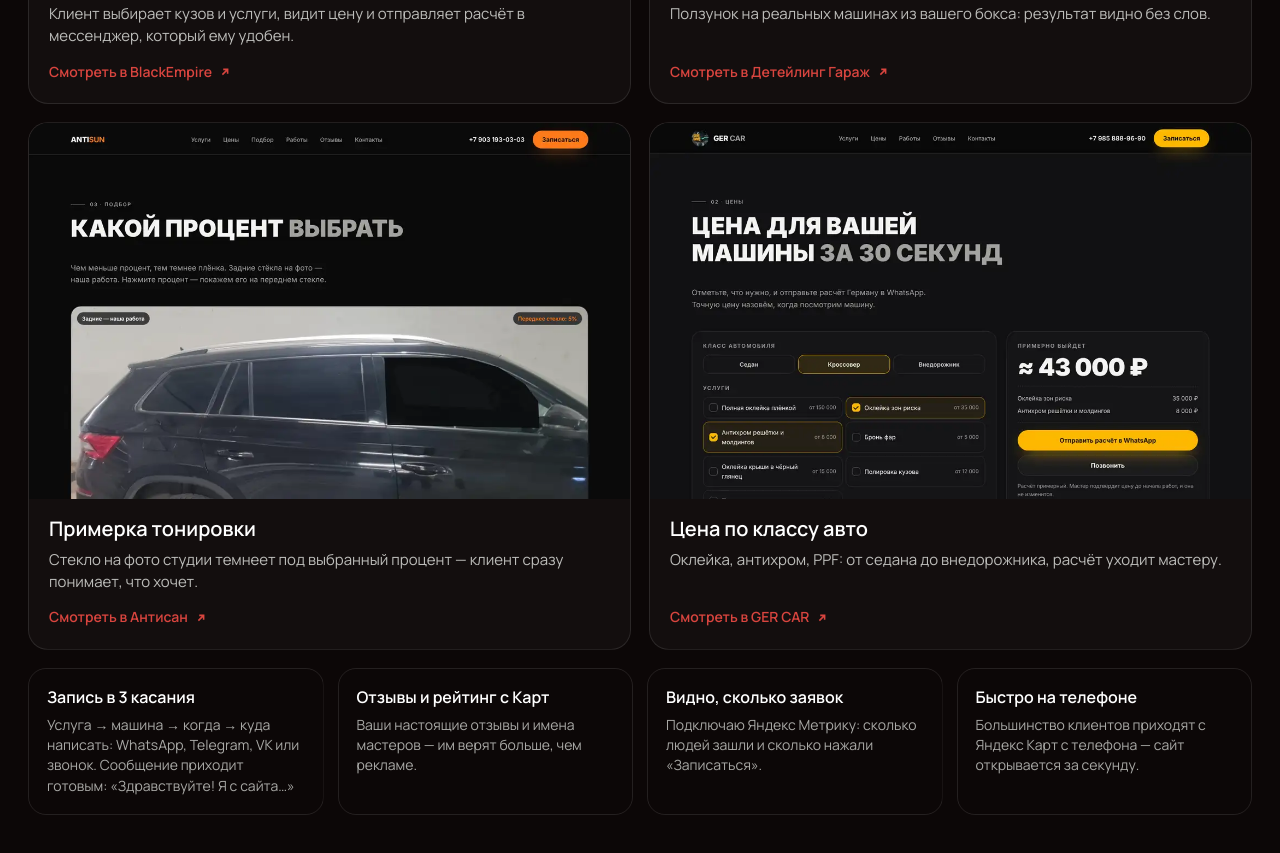
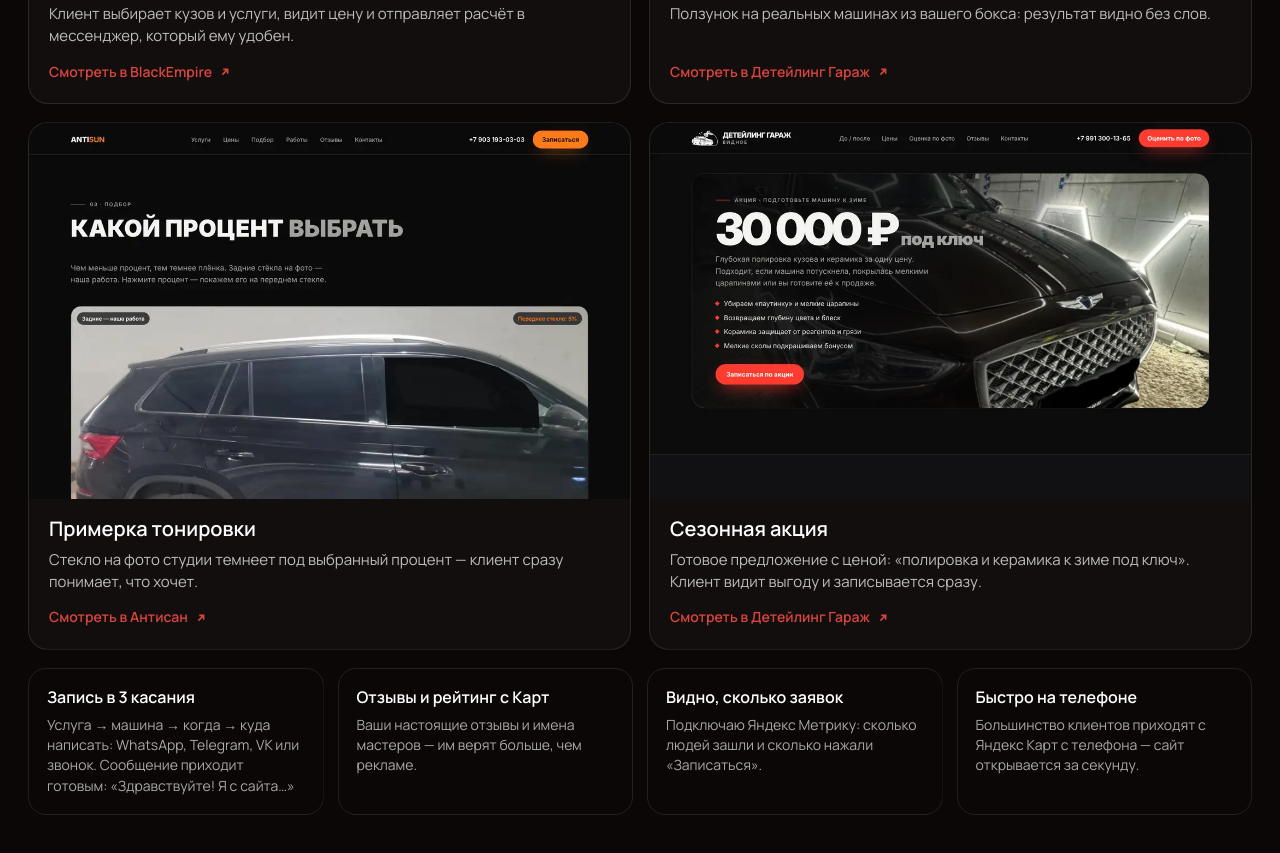
Before and after one commit to denis-sites/parad1se-sites, a plain HTML site: page index.html in a window 1280 px wide. Shown: the part 2619-3472 px from the top of the page. Drawn offline with Linux system fonts and the light colour scheme; animation ran at ten frames a second; a web font is replaced by a local one.

Commit message:
Заменить повторный калькулятор на карточку «Сезонная акция»
Co-Authored-By: Claude Opus 5.5 <noreply@anthropic.com>

```diff
--- a/index.html
+++ b/index.html
@@ -661,7 +661,7 @@ body{background:transparent!important}
     <a class="ft" href="https://blackempire-cars-detailing.netlify.app/" target="_blank" rel="noopener"><img src="img/f8fcdbeada.webp" alt="Калькулятор цены" loading="lazy" decoding="async"><div><b>Калькулятор цены</b><span>Клиент выбирает кузов и услуги, видит цену и отправляет расчёт в мессенджер, который ему удобен.</span><em>Смотреть в BlackEmpire <svg viewBox="0 0 16 16" fill="none" stroke="currentColor" stroke-width="1.8"><path d="M5 11L11 5M6 5h5v5"/></svg></em></div></a>
     <a class="ft" href="https://garage-detailing.netlify.app/" target="_blank" rel="noopener"><img src="img/66695fca94.webp" alt="До/после пальцем" loading="lazy" decoding="async"><div><b>До/после пальцем</b><span>Ползунок на реальных машинах из вашего бокса: результат видно без слов.</span><em>Смотреть в Детейлинг Гараж <svg viewBox="0 0 16 16" fill="none" stroke="currentColor" stroke-width="1.8"><path d="M5 11L11 5M6 5h5v5"/></svg></em></div></a>
     <a class="ft" href="https://denis-sites.github.io/antisan/" target="_blank" rel="noopener"><img src="img/f24743b4d7.webp" alt="Примерка тонировки" loading="lazy" decoding="async"><div><b>Примерка тонировки</b><span>Стекло на фото студии темнеет под выбранный процент — клиент сразу понимает, что хочет.</span><em>Смотреть в Антисан <svg viewBox="0 0 16 16" fill="none" stroke="currentColor" stroke-width="1.8"><path d="M5 11L11 5M6 5h5v5"/></svg></em></div></a>
-    <a class="ft" href="https://denis-sites.github.io/ger-car/" target="_blank" rel="noopener"><img src="img/d6897bdf53.webp" alt="Цена по классу авто" loading="lazy" decoding="async"><div><b>Цена по классу авто</b><span>Оклейка, антихром, PPF: от седана до внедорожника, расчёт уходит мастеру.</span><em>Смотреть в GER CAR <svg viewBox="0 0 16 16" fill="none" stroke="currentColor" stroke-width="1.8"><path d="M5 11L11 5M6 5h5v5"/></svg></em></div></a>
+    <a class="ft" href="https://garage-detailing.netlify.app/" target="_blank" rel="noopener"><img src="img/97429a3174.webp" alt="Сезонная акция" loading="lazy" decoding="async"><div><b>Сезонная акция</b><span>Готовое предложение с ценой: «полировка и керамика к зиме под ключ». Клиент видит выгоду и записывается сразу.</span><em>Смотреть в Детейлинг Гараж <svg viewBox="0 0 16 16" fill="none" stroke="currentColor" stroke-width="1.8"><path d="M5 11L11 5M6 5h5v5"/></svg></em></div></a>
   </div>
   <div class="ftx">
     <div><b>Запись в 3 касания</b><span>Услуга → машина → когда → куда написать: WhatsApp, Telegram, VK или звонок. Сообщение приходит готовым: «Здравствуйте! Я с сайта…»</span></div>
```
